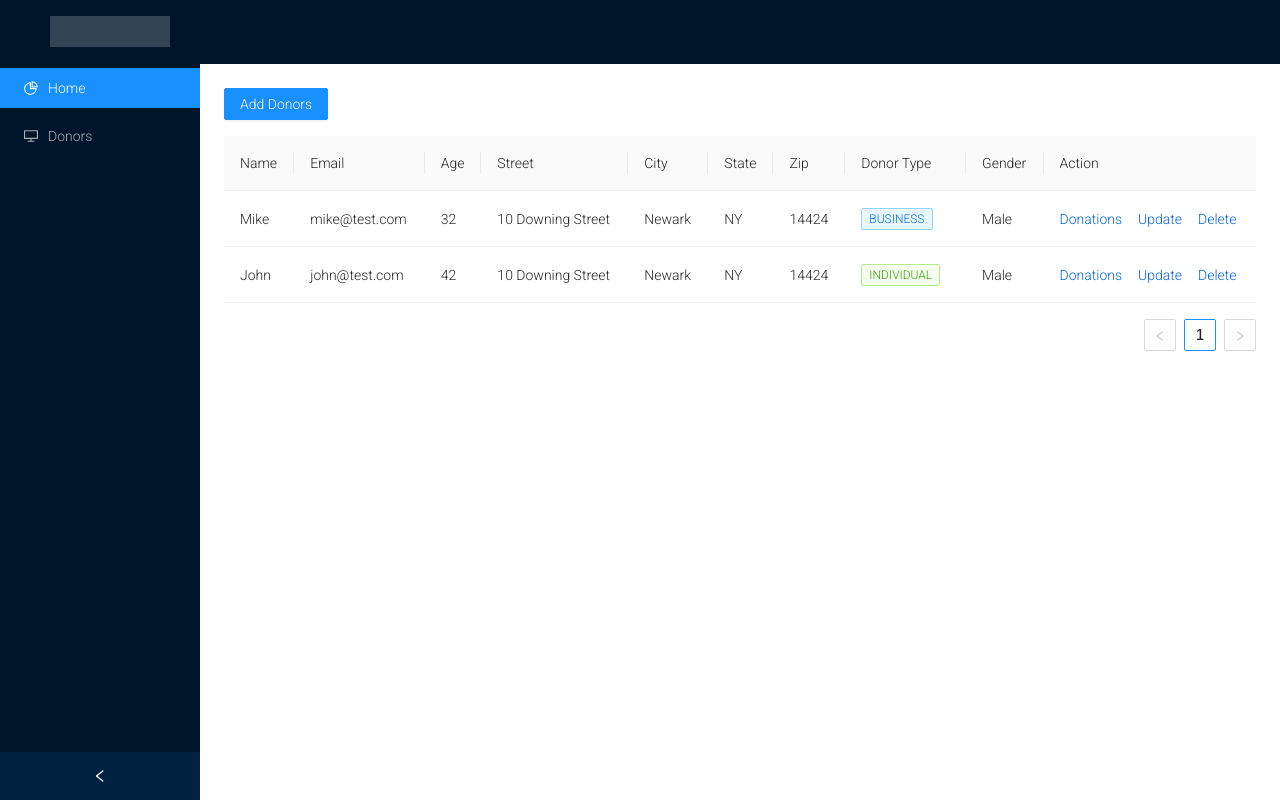
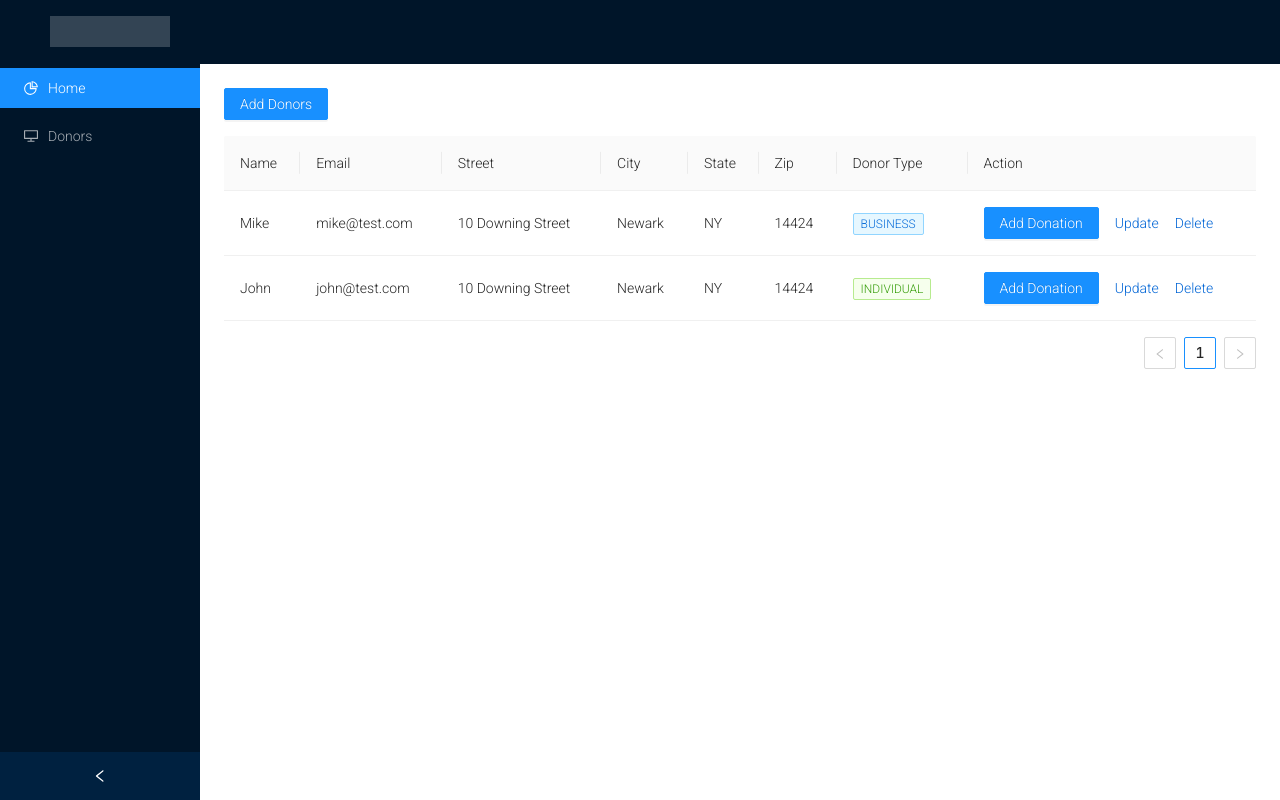
Before and after one commit to haywoodIII/HabitatCRM, a React (Create React App) app in the folder ClientApp/: page /donors in a window 1280 px wide. Built offline with nearby package versions, Linux system fonts and the light colour scheme.

Commit message:
Add donations modal

```diff
--- a/ClientApp/src/components/donors/DonationsPage.js
+++ b/ClientApp/src/components/donors/DonationsPage.js
@@ -43,7 +43,8 @@ const validateMessages = {
     },
 };
 
-function DonationsForm(){
+export function DonationsForm(){
+
     return (
         <Form
         {...layout}
@@ -62,18 +63,6 @@ function DonationsForm(){
                 formatter={value => `$ ${value}`.replace(/\B(?=(\d{3})+(?!\d))/g, ',')}
                 parser={value => value.replace(/\$\s?|(,*)/g, '')}
             />
-        </Form.Item>
-
-        <Form.Item
-          label="Name:"
-          name={['donation', 'name']}
-          rules={[
-            {
-              required: true,
-            },
-          ]}
-        >
-          <Input />
         </Form.Item>
 
         <Form.Item {...tailLayout}>
--- a/ClientApp/src/components/donors/DonorsPage.js
+++ b/ClientApp/src/components/donors/DonorsPage.js
@@ -1,7 +1,10 @@
-import React from 'react';
-import { Table, Tag, Space, Button } from 'antd';
+import React, { useState } from 'react';
+import { Table, Tag, Space, Button, Modal } from 'antd';
 import { Link } from "react-router-dom";
 import {useParams} from "react-router-dom";
+import {DonationsForm} from './DonationsPage'
+
+const { Column, ColumnGroup } = Table;
 
 const dataSource = [
     {
@@ -42,78 +45,109 @@ function deleteRow(id, e) {
     console.log(id);
     }
 
-const columns = [
-    {
-      title: 'Name',
-      dataIndex: 'name',
-      key: 'name',
-      render: text => <a>{text}</a>,
-    },
-    {
-        title: 'Email',
-        dataIndex: 'email',
-        key: 'email',
-    },
-    {
-      title: 'Age',
-      dataIndex: 'age',
-      key: 'age',
-    },
-    {
-      title: 'Street',
-      dataIndex: 'street',
-      key: 'street',
-    },
-    {
-        title: 'City',
-        dataIndex: 'city',
-        key: 'city',
-    },
-    {
-        title: 'State',
-        dataIndex: 'state',
-        key: 'state',
-    },
-    {
-        title: 'Zip',
-        dataIndex: 'zip',
-        key: 'zip',
-    },
-    {
-      title: 'Donor Type',
-      key: 'type',
-      dataIndex: 'type',
-      render: (type, color) => <Tag color={color = type === "business" ? "blue": "green"} key={type}>{type.toUpperCase()}</Tag>
-    },
-    {
-        title: 'Gender',
-        dataIndex: 'gender',
-        key: 'gender',
-    },
-    {
-        title: 'Action',
-        key: 'action',
-        render: (text, record) => (
-          <Space size="middle">
-            <a href="#">
-                <Link to={`/donations/${record.id}`}>Donations</Link>
-            </a>
-            <a href="#" onClick={(e) => updateRow(record.id, e)}>Update</a>
-            <a href="#" onClick={(e) => deleteRow(record.id, e)}>Delete</a>
-          </Space>
-        ),
-      },
-    ];
+
+export function DonarsModal(props) {
+
+  let [donationsVisible, setDonationsVisible] = useState(false);
+
+
+  const handleOk = e => {
+    console.log(e);
+    setDonationsVisible(true);
+  };
+
+
+  const handleCancel = e => {
+      console.log(e);
+      setDonationsVisible(false);
+  };
+
+
+  return (
+      <>
+        <Button type="primary" onClick={() => setDonationsVisible(props.visible)}>
+          Open Modal
+        </Button>
+        <Modal
+          title="Add Donations"
+          visible={donationsVisible}
+          onOk={handleOk}
+          onCancel={handleCancel}
+        >
+          <p>Some contents...</p>
+          <p>Some contents...</p>
+          <p>Some contents...</p>
+        </Modal>
+      </>
+    );
+}
+
+
+function DonorsTable(){
+
+  let [donationsVisible, setDonationsVisible] = useState(false);
+
+  const handleDonationsCancel = e => {
+      console.log(e);
+      setDonationsVisible(false);
+  };
+
+  return (
+    <Table dataSource={dataSource}>
+      <Column title='Name' dataIndex='name' key='name' render={text => <a>{text}</a>}></Column>
+      <Column title='Email' dataIndex='email' key='email'></Column>
+      <Column title='Street' dataIndex='street' key='street'></Column>
+      <Column title='City' dataIndex='city' key='city'></Column>
+      <Column title='State' dataIndex='state' key='state'></Column>
+      <Column title='Zip' dataIndex='zip' key='zip'></Column>
+      <Column
+      title='Donor Type'
+      dataIndex='type'
+      key='type'
+      render = {(type, color) => <Tag color={color = type === "business" ? "blue": "green"} key={type}>{type.toUpperCase()}</Tag>}
+      >
+      </Column>
+      <Column
+      title='Action'
+      key='action'
+      render = {(_, record) => (
+        <Space size="middle">
+      <>
+        <Button type="primary" onClick={() => setDonationsVisible(true)}>
+          Add Donation
+        </Button>
+        <Modal
+          title="Add Donations"
+          visible={donationsVisible}
+          onCancel={handleDonationsCancel}
+          footer={[
+            <Button key="back" onClick={handleDonationsCancel}>
+              Return
+            </Button>,
+          ]}
+        >
+          <DonationsForm/>
+        </Modal>
+      </>
+          <a href="#" onClick={(e) => updateRow(record.id, e)}>Update</a>
+          <a href="#" onClick={(e) => deleteRow(record.id, e)}>Delete</a>
+        </Space>
+      )}
+      >
+      </Column>
+    </Table>
+  );
+}
 
 export function DonorsPage() {
     return (
-        <div>
+        <>
         <div style={{ marginBottom: 16 }}>
           <Button type="primary" >
             <Link to="/donors-form">Add Donors</Link>
           </Button>
         </div>
-            <Table columns={columns} dataSource={dataSource}/>
-        </div>
+            <DonorsTable/>
+        </>
     );
 }
```
